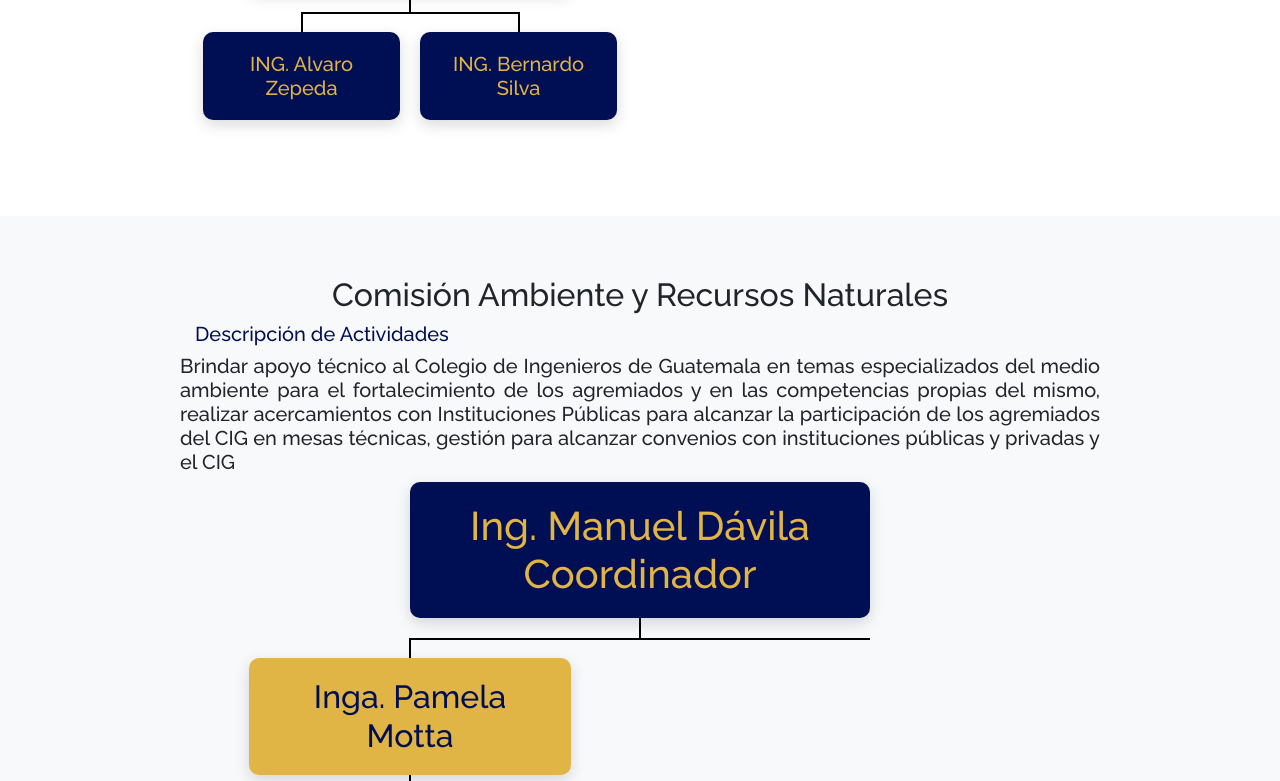
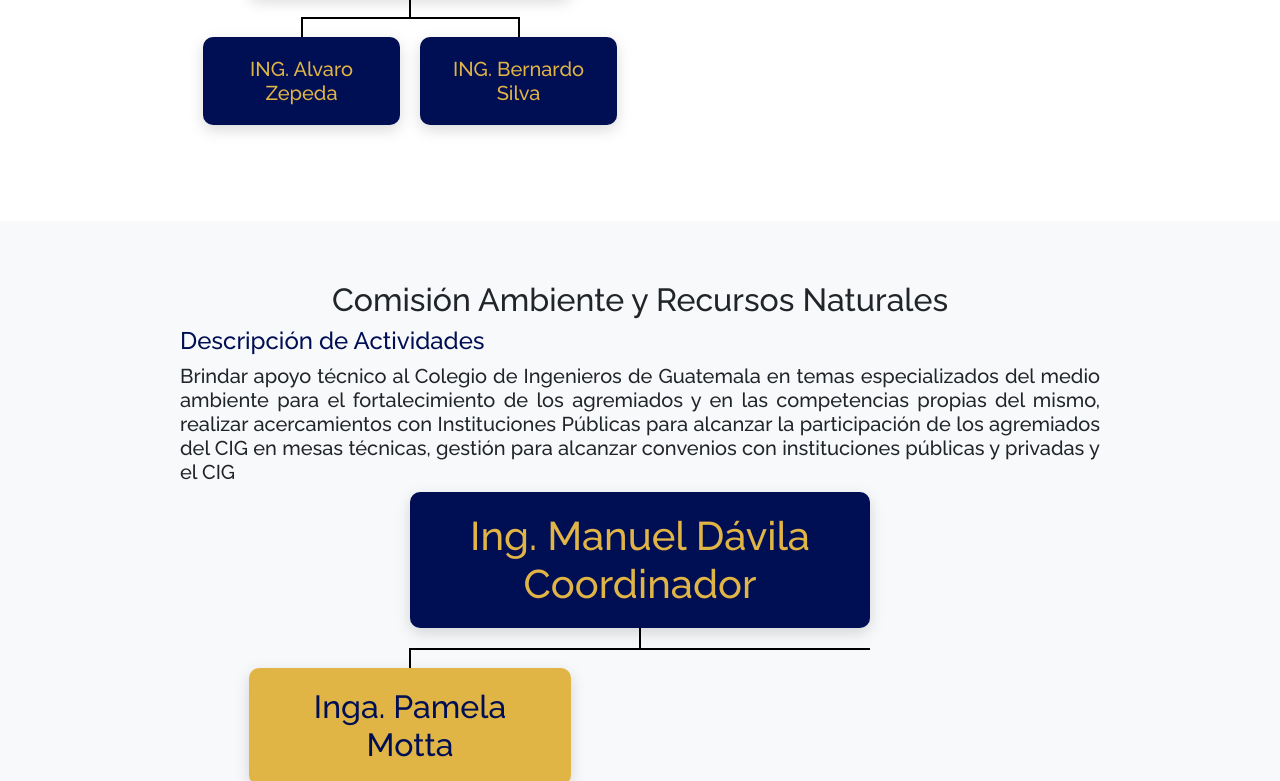
Before and after one commit to rajetechsa/DEVCIG, a plain HTML site: page OrgComisiones.html in a window 1280 px wide. Shown: the part 588-1369 px from the top of the page. Drawn offline with nearby package versions, Linux system fonts and the light colour scheme.

Commit message:
Texto de comisiones

```diff
--- a/OrgComisiones.html
+++ b/OrgComisiones.html
@@ -88,15 +88,10 @@
               <div class="col-md-1"></div>
               <div class="col-md-10">
                 <h2 class="text-center">Comisión Académica</h2>
+                <h4 class="color-primary-cig">Descripción de Actividades</h4>
                 <h5 class="text-justify">
-                  <div class="col-lg-5" data-aos="fade-left">
-                    <h5 class="color-primary-cig">Descripción de Actividades</h5>
-                  </div>
                   Revisión de mallas curriculares de todas las carreras de Ingeniería de las todas las Universidades del país.
                 </h5>
-                <div class="col-lg-8" data-aos="fade-left">
-
-                </div>
                 <h1 data-aos="fade-left" data-aos-delay="100" class="level-1 rectangle text-center">INGA. Marcia Véliz Coordinadora</h1>
                 <ol data-aos="fade-right" data-aos-delay="250" class="level-2-wrapper">
                   <li data-aos="fade-left" data-aos-delay="400">
@@ -111,7 +106,6 @@
                     </ol>
                   </li>
                 </ol>
-
               </div><!--FIN-->
               <div class="col-md-1"></div>
             </div>
@@ -129,10 +123,9 @@
               <div class="col-md-1"></div>
               <div class="col-md-10">
                 <h2 class="text-center">Comisión Ambiente y Recursos Naturales</h2>
+                <h4 class="color-primary-cig">Descripción de Actividades</h4>
                 <h5 class="text-justify">
-                  <div class="col-lg-5" data-aos="fade-left">
-                    <h5 class="color-primary-cig">Descripción de Actividades</h5>
-                  </div>
+
                   Brindar apoyo técnico al Colegio de Ingenieros de Guatemala en temas especializados del medio ambiente para el fortalecimiento de los agremiados y en las competencias propias del mismo, realizar acercamientos con Instituciones Públicas para alcanzar la participación de los agremiados del CIG en mesas técnicas, gestión para alcanzar convenios con instituciones públicas y
                   privadas y el CIG
                 </h5>
@@ -231,10 +224,8 @@
               <div class="col-md-1"></div>
               <div class="col-md-10">
                 <h2 class="text-center">Comisión COPIMERA</h2>
+                <h4 class="color-primary-cig">Descripción de Actividades</h4>
                 <h5 class="text-justify">
-                  <div class="col-lg-5" data-aos="fade-left">
-                    <h5 class="color-primary-cig">Descripción de Actividades</h5>
-                  </div>
                   Seguimiento y coordinación de reuniones virtuales con la Confederación Panamericana de Ingeniería Mecánica
                   Eléctrica, Industrial y Ramas afines.
                 </h5>
@@ -266,12 +257,11 @@
               <div class="col-md-1"></div>
               <div class="col-md-10">
                 <h2 class="text-center">Comisión Defensa Gremial</h2>
-                <h5 class="color-primary-cig">Descripción de Actividades</h5>
-              </div>
-              Brindar apoyo técnico en problemático que afecta a los agremiados del CIG con las Instituciones a las cuales les presta un servicio, apoyo técnico a las Instituciones del Estado de acuerdo a la Ley de Colegiación Profesional, capacitaciones a los agremiados del CIG
-              en modalidad virtual en conjunto con CEDUCA
-
-            </h5>
+                <h4 class="color-primary-cig">Descripción de Actividades</h4>
+                <h5 class="text-justify">
+                  Brindar apoyo técnico en problemático que afecta a los agremiados del CIG con las Instituciones a las cuales les presta un servicio, apoyo técnico a las Instituciones del Estado de acuerdo a la Ley de Colegiación Profesional, capacitaciones a los agremiados del CIG
+                  en modalidad virtual en conjunto con CEDUCA
+                </h5>
                 <h1 data-aos="fade-left" data-aos-delay="100" class="level-1 rectangle text-center">INGA. Walter Baiza Coordinador</h1>
                 <ol data-aos="fade-right" data-aos-delay="250" class="level-2-wrapper">
                   <li data-aos="fade-left" data-aos-delay="400">
@@ -306,10 +296,8 @@
               <div class="col-md-1"></div>
               <div class="col-md-10">
                 <h2 class="text-center">Comisión Deuda Pública</h2>
+                <h4 class="color-primary-cig">Descripción de Actividades</h4>
                 <h5 class="text-justify">
-                  <div class="col-lg-5" data-aos="fade-left">
-                    <h5 class="color-primary-cig">Descripción de Actividades</h5>
-                  </div>
                   Brindar apoyo técnico en problemático que afecta a los agremiados del CIG con las Instituciones a las cuales les presta un servicio, apoyo técnico a las Instituciones del Estado de acuerdo a la Ley de Colegiación Profesional, capacitaciones a los agremiados del CIG
                   en modalidad virtual en conjunto con CEDUCA
                 </h5>
@@ -381,8 +369,8 @@
               <div class="col-md-1"></div>
               <div class="col-md-10">
                 <h2 class="text-center">Comisión Infraestructura</h2>
-                <h5 class="color-primary-cig">Descripción de Actividades</h5>
-              </div>
+                <h4 class="color-primary-cig">Descripción de Actividades</h4>
+                <h5 class="text-justify">
               Brindar apoyo técnico en problemático que afecta a los agremiados del CIG con las Instituciones a las cuales les presta un servicio, apoyo técnico a las Instituciones del Estado de acuerdo a la Ley de Colegiación Profesional, capacitaciones a los agremiados del CIG
               en modalidad virtual en conjunto con CEDUCA </h5>
                 <h1 data-aos="fade-left" data-aos-delay="100" class="level-1 rectangle text-center">ING. Wilfredo García Coordinador</h1>
@@ -436,8 +424,8 @@
               <div class="col-md-1"></div>
               <div class="col-md-10">
                 <h2 class="text-center">Comisión Puestes</h2>
-                <h5 class="color-primary-cig">Descripción de Actividades</h5>
-              </div>
+                <h4 class="color-primary-cig">Descripción de Actividades</h4>
+              <h5 class="text-justify">
               Brindar apoyo técnico en problemático que afecta a los agremiados del CIG con las Instituciones a las cuales les presta un servicio, apoyo técnico a las Instituciones del Estado de acuerdo a la Ley      de      Colegiación      Profesional,
               capacitaciones a los agremiados del CIG en modalidad virtual en conjunto con CEDUCA </h5>
                 <h1 data-aos="fade-left" data-aos-delay="100" class="level-1 rectangle text-center">ING. Mario Rene Jordan Zabaleta Coordinador</h1>
@@ -502,12 +490,10 @@
               <div class="col-md-1"></div>
               <div class="col-md-10">
                 <h2 class="text-center">Comisión Riesgos y Desastres</h2>
-                <h5 class="color-primary-cig">Descripción de Actividades</h5>
-              </div>
+                <h4 class="color-primary-cig">Descripción de Actividades</h4>
+              <h5 class="text-justify">
               Gestión de Convenios de Cooperación entre el Colegio de Ingenieros de Guatemala,	colaboración	con capacitaciones para los agremiados del
-              CIG en modalidad virtual en conjunto con CEDUCA
-
-             </h5>
+              CIG en modalidad virtual en conjunto con CEDUCA</h5>
                 <h1 data-aos="fade-left" data-aos-delay="100" class="level-1 rectangle text-center">ING. Fernando Castañaza Coordinador</h1>
                 <ol data-aos="fade-right" data-aos-delay="250" class="level-2-wrapper">
                   <li data-aos="fade-left" data-aos-delay="400">
@@ -542,13 +528,10 @@
               <div class="col-md-1"></div>
               <div class="col-md-10">
                 <h2 class="text-center">Comisión Salud y Seguridad Ocupacional</h2>
-                <h5 class="color-primary-cig">Descripción de Actividades</h5>
-              </div>
+                <h4 class="color-primary-cig">Descripción de Actividades</h4>
+              <h5 class="text-justify">
               Asesoría para cumplimiento de normativas de prevención de COVID-19 para la realización de eventos de agremiados del CIG y procesos
                 administrativos. </h5>
-                <br>
-                <br>
-                <br>
                 <h1 data-aos="fade-left" data-aos-delay="100" class="level-1 rectangle text-center">ING. Ludwyn Fuentes</h1>
                 <ol data-aos="fade-right" data-aos-delay="250" class="level-2-wrapper">
                   <li data-aos="fade-left" data-aos-delay="400">
@@ -583,13 +566,11 @@
               <div class="col-md-1"></div>
               <div class="col-md-10">
                 <h2 class="text-center">Comisión Seguros</h2>
-                <h5 class="color-primary-cig">Descripción de Actividades</h5>
-              </div>
+                <h4 class="color-primary-cig">Descripción de Actividades</h4>
+                <h5 class="text-justify">
               Análisis y Seguimiento a las propuestas presentadas por distintas corredoras de seguros y aprobación de contrato con la empresa que presentaba mayores
               beneficios para los agremiados del CIG
                </h5>
-               <br>
-               <br>
                 <h1 data-aos="fade-left" data-aos-delay="100" class="level-1 rectangle text-center">ING. Silvio Rodriguez Coordinador</h1>
                 <ol data-aos="fade-right" data-aos-delay="250" class="level-2-wrapper">
                   <li data-aos="fade-left" data-aos-delay="400">
@@ -658,14 +639,11 @@
               <div class="col-md-1"></div>
               <div class="col-md-10">
                 <h2 class="text-center">Comisión Vivienda</h2>
-                <h5 class="color-primary-cig">Descripción de Actividades</h5>
-              </div>
+                <h4 class="color-primary-cig">Descripción de Actividades</h4>
+                <h5 class="text-justify">
               Planificación del Congreso Internacional de Vivienda, elaboración de dictámenes
               técnicos
-
                </h5>
-               <br>
-               <br>
                 <h1 data-aos="fade-left" data-aos-delay="100" class="level-1 rectangle text-center">ING. Roberto Motta Yat Coordinador</h1>
                 <ol data-aos="fade-right" data-aos-delay="250" class="level-2-wrapper">
                   <li data-aos="fade-left" data-aos-delay="400">
```
